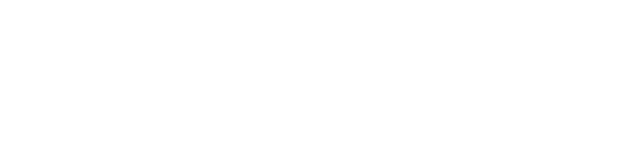
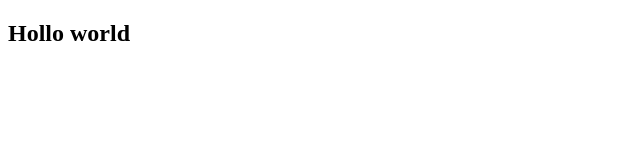
Before and after one commit to Zer7or/test_s-hool, a plain HTML site: page index.html in a window 1280 px wide. Shown: the whole page, without its empty margins (0-640 px from the left). Drawn offline with Linux system fonts and the light colour scheme.

Commit message:
new test

```diff
--- a/index.html
+++ b/index.html
@@ -6,6 +6,6 @@
     <title>Document</title>
 </head>
 <body>
-
+    <h2>Hollo world</h2>
 </body>
 </html>
```
